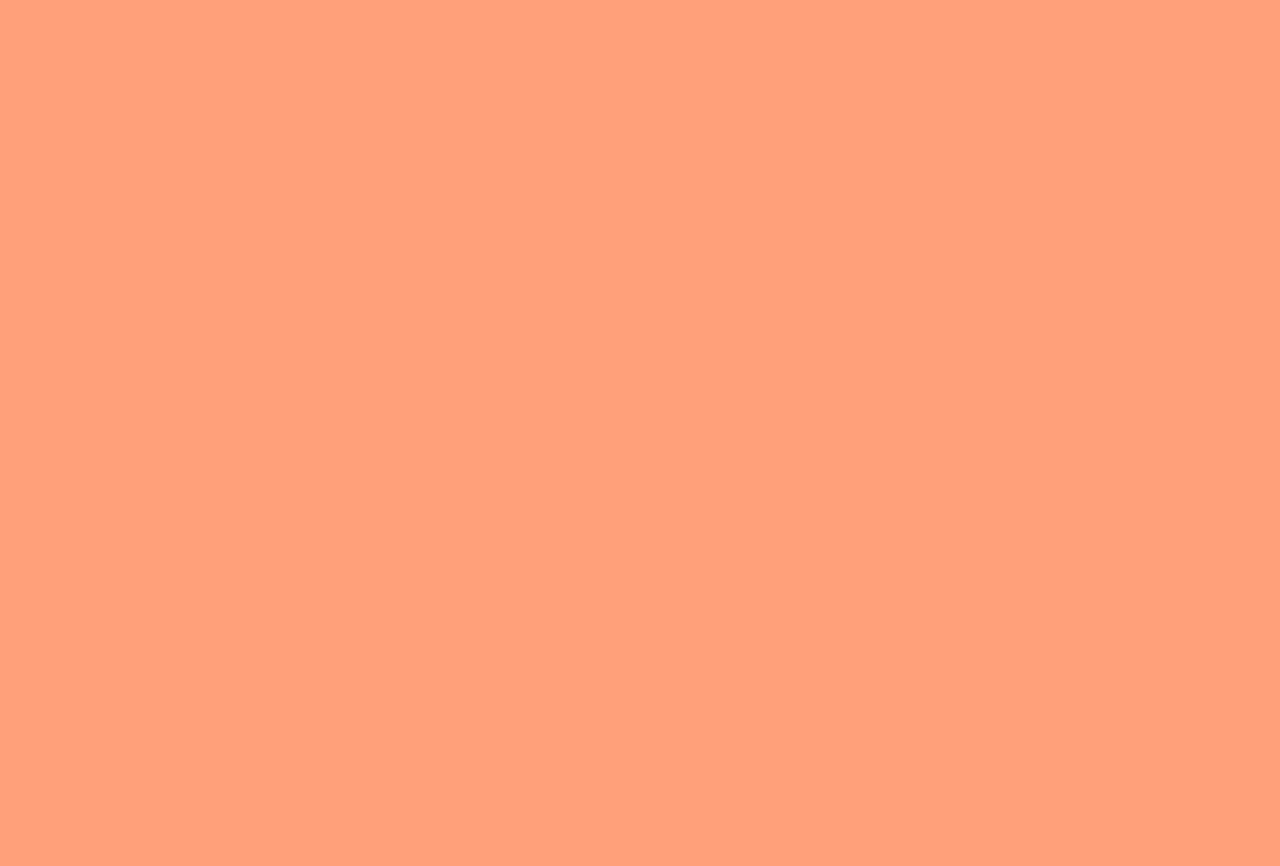
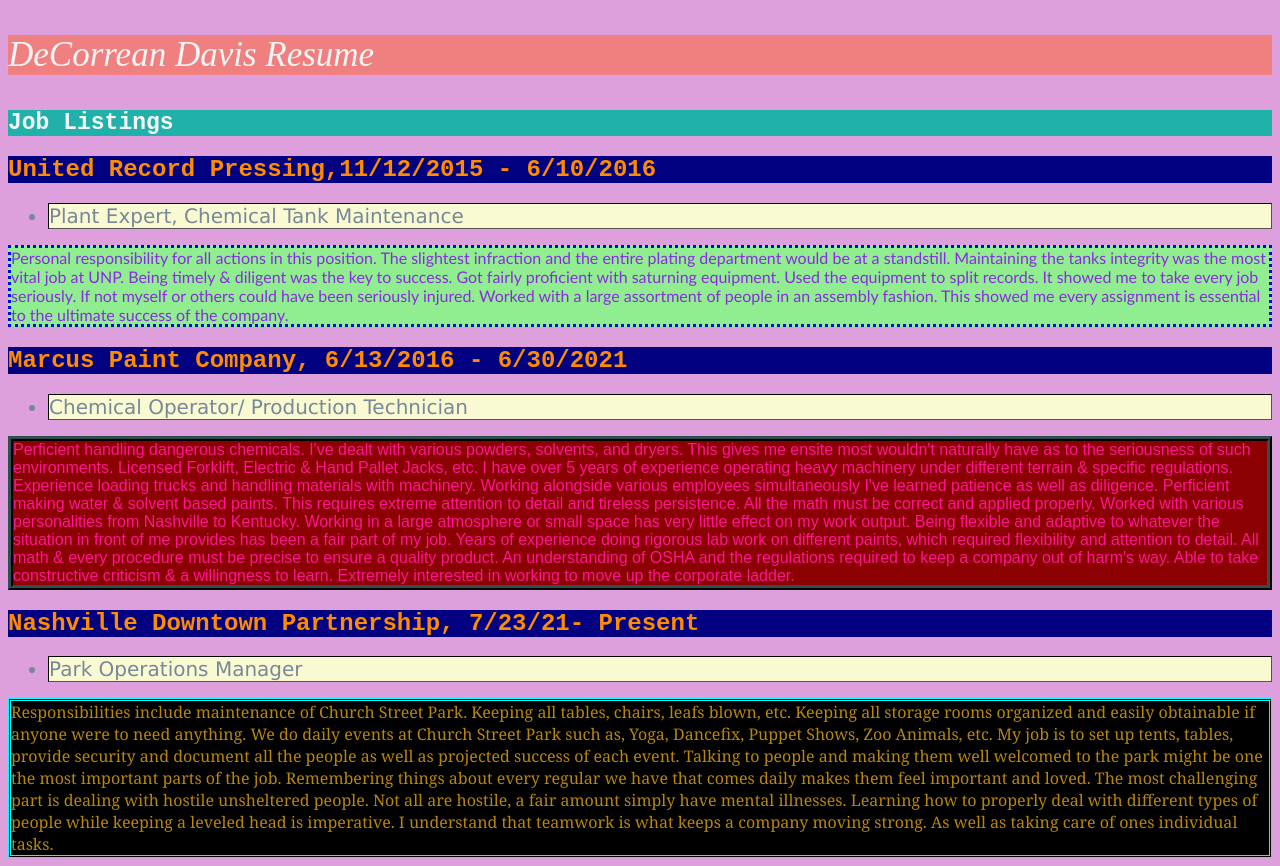
Before and after one commit to DeCorreanD/LAB-HTML-Resume, a plain HTML site: page index.html in a window 1280 px wide. Before the commit the page ends 800 px from the top, so only its background shows below. Drawn offline with Linux system fonts and the light colour scheme.

Commit message:
wasnt added im guessing

```diff
--- a/index.html
+++ b/index.html
@@ -10,4 +10,62 @@
 <body>
   <script src="main.js"></script>
 </body>
+<body>
+  <p>DeCorrean Davis Resume</p>
+    <h1 id="not">Job Listings</h1>
+
+  <section>
+    <h1>United Record Pressing,11/12/2015 - 6/10/2016</h1>
+    <ul>
+      <li>Plant Expert, Chemical Tank Maintenance</li>
+    </ul>
+    <article id="myskills">Personal responsibility for all actions in this position. The slightest infraction and the entire plating department would be at a standstill.
+      Maintaining the tanks integrity was the most vital job at UNP. Being timely & diligent was the key to success.
+      Got fairly proficient with saturning equipment. Used the equipment to split records. It showed me to take every job seriously. If not myself or others could have been seriously injured.
+      Worked with a large assortment of people in an assembly fashion. This showed me every  assignment is essential to the ultimate success of the company.
+      </article>
+  </section>
+
+
+  <section>
+    <h1>Marcus Paint Company, 6/13/2016 - 6/30/2021</h1>
+    <ul>
+      <li>Chemical Operator/ Production Technician
+      </li>
+    </ul>
+    <article id="myskills2">  Perficient handling dangerous chemicals. I've dealt with various powders, solvents, and dryers. This gives me ensite most wouldn't naturally have as to the seriousness of such environments.
+
+      Licensed Forklift, Electric & Hand Pallet Jacks, etc. I have over 5 years of experience operating heavy machinery under different terrain & specific regulations.
+
+      Experience loading trucks and handling materials with machinery. Working alongside various employees simultaneously I've learned patience as well as diligence.
+
+      Perficient making water & solvent based paints. This requires extreme attention to detail and tireless persistence. All the math must be correct and applied properly.
+
+      Worked with various personalities from Nashville to Kentucky. Working in a large atmosphere or small space has very little effect on my work output.
+
+      Being flexible and adaptive to whatever the situation in front of me provides has been a fair part of my job.
+
+      Years of experience doing rigorous lab work on different paints, which required flexibility and attention to detail. All math & every procedure must be precise to ensure a quality product.
+      An understanding of OSHA and the regulations required to keep a company out of harm's way.
+
+      Able to take constructive criticism & a willingness to learn. Extremely interested in working to move up the corporate ladder.
+      </article>
+  </section>
+
+  <section>
+    <h1>Nashville Downtown Partnership, 7/23/21- Present</h1>
+    <ul>
+      <li>Park Operations Manager</li>
+    </ul>
+    <article id="myskills3"> Responsibilities include maintenance of Church Street Park. Keeping all tables, chairs, leafs blown, etc.
+      Keeping all storage rooms organized and easily obtainable if anyone were to need anything.
+      We do daily events at Church Street Park such as, Yoga, Dancefix, Puppet Shows, Zoo Animals, etc. My job is to set up tents, tables, provide security and document all the people as well as projected success of each event.
+      Talking to people and making them well welcomed to the park might be one the most important parts of the job. Remembering things about every regular we have that comes daily makes them feel important and loved.
+      The most challenging part is dealing with hostile unsheltered people. Not all are hostile, a fair amount simply have mental illnesses. Learning how to properly deal with different types of people while keeping a leveled head is imperative.
+      I understand that teamwork is what keeps a company moving strong. As well as taking care of ones individual tasks.
+      </article>
+  </section>
+
+
+</body>
 </html>
--- a/main.css
+++ b/main.css
@@ -1,3 +1,60 @@
 body {
-  background-color: lightsalmon;
+  background-color:plum;
 }
+
+p {
+  background-color: lightcoral;
+  color: whitesmoke;
+  font-style:oblique;
+  font-size: 35px;
+}
+
+li {
+  font-size: 20px;
+  font-family:'Lucida Sans', 'Lucida Sans Regular', 'Lucida Grande', 'Lucida Sans Unicode', Geneva, Verdana, sans-serif;
+  color: lightslategray;
+  background-color: lightgoldenrodyellow;
+  border-style:inset;
+  border-color: black;
+  border-width: thin;
+}
+
+#not {
+  background-color: lightseagreen;
+  color: whitesmoke;
+  font-size: 23px;
+}
+
+#myskills {
+  background-color: lightgreen;
+  color: blueviolet;
+  font-family: 'Gill Sans', 'Gill Sans MT', Calibri, 'Trebuchet MS', sans-serif;
+  border-style: dotted ;
+  border-color: blue;
+  border-width: medium;
+}
+
+
+#myskills2 {
+  background-color:darkred;
+  color: deeppink;
+  font-family: fantasy;
+  border-style:ridge ;
+  border-color: darkslategrey;
+  border-width: thick;
+}
+#myskills3 {
+  background-color: black;
+  color: darkgoldenrod;
+  font-family: Cambria, Cochin, Georgia, Times, 'Times New Roman', serif;
+  border-style:double ;
+  border-color: aqua;
+  border-width:unset;
+}
+
+h1 {
+  color: darkorange;
+  background-color: navy;
+  font-family: monospace;
+  font-size: 24px;
+}
--- a/main.js
+++ b/main.js
@@ -1 +1 @@
-console.log();
+console.log("Resume Of DeCorrean Davis");
```
